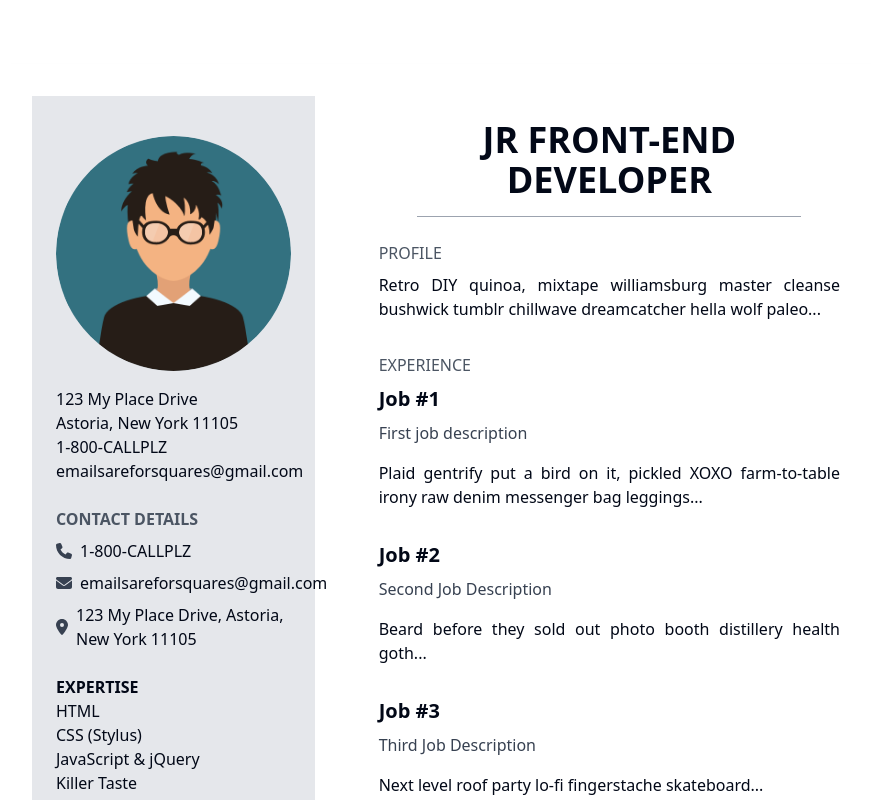
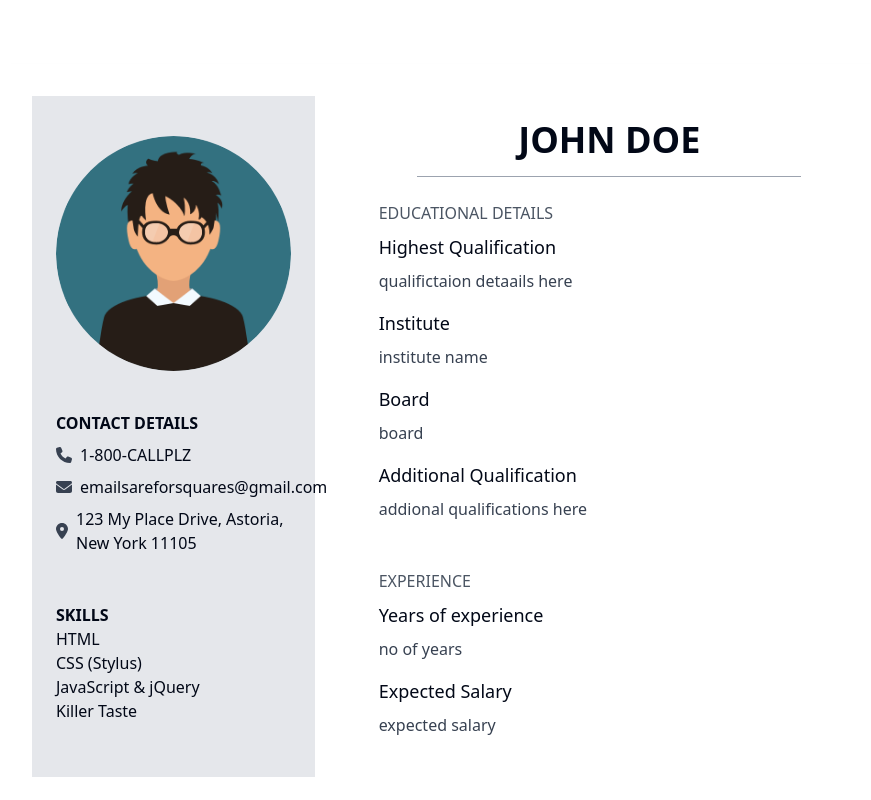
Before and after one commit to aaananddd/multipleSelect, a React (Vite) app: page / in a window 1280 px wide. Shown: the top 800 px of the page, without its empty margins (184-1055 px from the left). Built offline with nearby package versions, Linux system fonts and the light colour scheme.

Commit message:
resume model completed.

```diff
--- a/src/components/view-resume/ResumeTemplate.jsx
+++ b/src/components/view-resume/ResumeTemplate.jsx
@@ -1,6 +1,10 @@
-import React from 'react';
-import { FontAwesomeIcon } from '@fortawesome/react-fontawesome';
-import { faPhone, faEnvelope, faMapMarkerAlt } from '@fortawesome/free-solid-svg-icons';
+import React from "react";
+import { FontAwesomeIcon } from "@fortawesome/react-fontawesome";
+import {
+  faPhone,
+  faEnvelope,
+  faMapMarkerAlt,
+} from "@fortawesome/free-solid-svg-icons";
 
 const ResumeTemplate = () => {
   return (
@@ -10,63 +14,80 @@ const ResumeTemplate = () => {
         <div className="w-1/3 bg-gray-200 py-10 px-6 relative">
           {/* Profile Image */}
           <div className="mugshot mb-4">
-                        <img src="/public/images/img-2.png" alt="Profile" className="w-full h-auto rounded-full" />
+            <img
+              src="/public/images/img-2.png"
+              alt="Profile"
+              className="w-full h-auto rounded-full"
+            />
           </div>
           {/* Contact Information and Social Links */}
           <div>
-                        <p>123 My Place Drive</p>
-                        <p>Astoria, New York 11105</p>
-                        <p>1-800-CALLPLZ</p>
-                        <p>emailsareforsquares@gmail.com</p>
-                        <br/>
+            <br />
             <div>
-                            <h3 className="uppercase text-gray-600 mb-2 font-semibold">Contact Details</h3>
+              <h3 className="uppercase mb-2 font-semibold">Contact Details</h3>
               <div className="flex items-center mb-2">
-                                <FontAwesomeIcon icon={faPhone} className="text-gray-700 mr-2" />
+                <FontAwesomeIcon
+                  icon={faPhone}
+                  className="text-gray-700 mr-2"
+                />
                 <p>1-800-CALLPLZ</p>
               </div>
               <div className="flex items-center mb-2">
-                                <FontAwesomeIcon icon={faEnvelope} className="text-gray-700 mr-2" />
+                <FontAwesomeIcon
+                  icon={faEnvelope}
+                  className="text-gray-700 mr-2"
+                />
                 <p>emailsareforsquares@gmail.com</p>
               </div>
               <div className="flex items-center">
-                                <FontAwesomeIcon icon={faMapMarkerAlt} className="text-gray-700 mr-2" />
+                <FontAwesomeIcon
+                  icon={faMapMarkerAlt}
+                  className="text-gray-700 mr-2"
+                />
                 <p>123 My Place Drive, Astoria, New York 11105</p>
               </div>
             </div>
-                        <p className="uppercase block mt-6 font-semibold">Expertise</p>
+            <p className="uppercase block mt-12 font-semibold">Skills</p>
             <p className="block list-thing">HTML</p>
             <p className="block list-thing">CSS (Stylus)</p>
             <p className="block list-thing">JavaScript & jQuery</p>
             <p className="block list-thing">Killer Taste</p>
-                        <p className="uppercase block mt-6 font-semibold">Education</p>
+            {/* <p className="uppercase block mt-6 font-semibold">Education</p>
             <p className="block list-thing">Advanced potion making</p>
             <p className="block list-thing">Degree in popping and locking</p>
             <p className="block list-thing">Knitting game on point</p>
-                        <p className="block list-thing">Culinary af</p>
+            <p className="block list-thing">Culinary af</p> */}
           </div>
         </div>
 
         {/* Main Content Container */}
         <div className="relative content-container ml-6 px-10 py-6 w-2/3">
-                    <h2 className="uppercase text-center text-4xl font-semibold mb-4">Jr Front-End Developer</h2>
+          <h2 className="uppercase text-center text-4xl font-semibold mb-4">
+            John Doe
+          </h2>
           <div className="block bg-gray-400 h-px w-96 mx-auto mb-6"></div>
-                    <div className="uppercase text-gray-600 mb-2">Profile</div>
-                    <p className="text-justify mb-8">Retro DIY quinoa, mixtape williamsburg master cleanse bushwick tumblr chillwave dreamcatcher hella wolf paleo...</p>
-                    <div className="uppercase text-gray-600 mb-2">Experience</div>
-                    <h3 className="font-semibold text-xl mb-2">Job #1</h3>
-                    <p className="text-gray-700 mb-4">First job description</p>
-                    <p className="text-justify mb-8">Plaid gentrify put a bird on it, pickled XOXO farm-to-table irony raw denim messenger bag leggings...</p>
-                    <h3 className="font-semibold text-xl mb-2">Job #2</h3>
-                    <p className="text-gray-700 mb-4">Second Job Description</p>
-                    <p className="text-justify mb-8">Beard before they sold out photo booth distillery health goth...</p>
-                    <h3 className="font-semibold text-xl mb-2">Job #3</h3>
-                    <p className="text-gray-700 mb-4">Third Job Description</p>
-                    <p className="text-justify mb-8">Next level roof party lo-fi fingerstache skateboard...</p>
+
+          <div className="uppercase text-gray-600  mb-2">
+            Educational Details
+          </div>
+          <h3 className="font-medium text-lg mb-2">Highest Qualification</h3>
+          <p className="text-gray-700 mb-4">qualifictaion detaails here</p>
+          <h3 className="font-medium text-lg mb-2">Institute</h3>
+          <p className="text-gray-700 mb-4">institute name</p>
+          <h3 className="font-medium text-lg mb-2">Board</h3>
+          <p className="text-gray-700 mb-4">board</p>
+          <h3 className="font-medium text-lg mb-2">Additional Qualification</h3>
+          <p className="text-gray-700 mb-4">addional qualifications here</p>
+
+          <div className="uppercase text-gray-600 mt-12 mb-2">Experience</div>
+          <h3 className="font-medium text-lg mb-2">Years of experience</h3>
+          <p className="text-gray-700 mb-4">no of years</p>
+          <h3 className="font-medium text-lg mb-2">Expected Salary</h3>
+          <p className="text-gray-700 mb-4">expected salary</p>
         </div>
       </div>
     </div>
   );
-}
+};
 
 export default ResumeTemplate;
```
Lines whose indentation alone changed are shown as unchanged.
